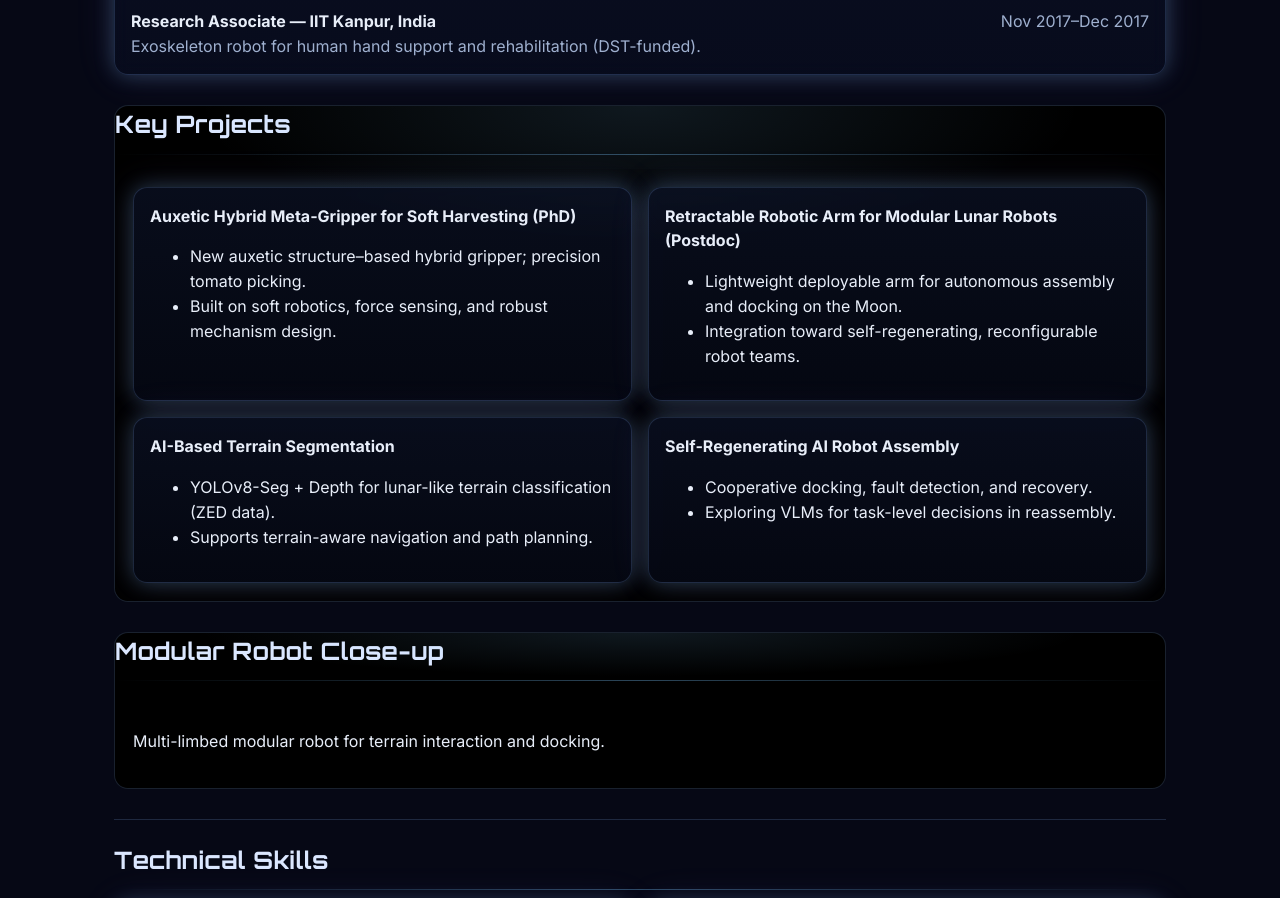
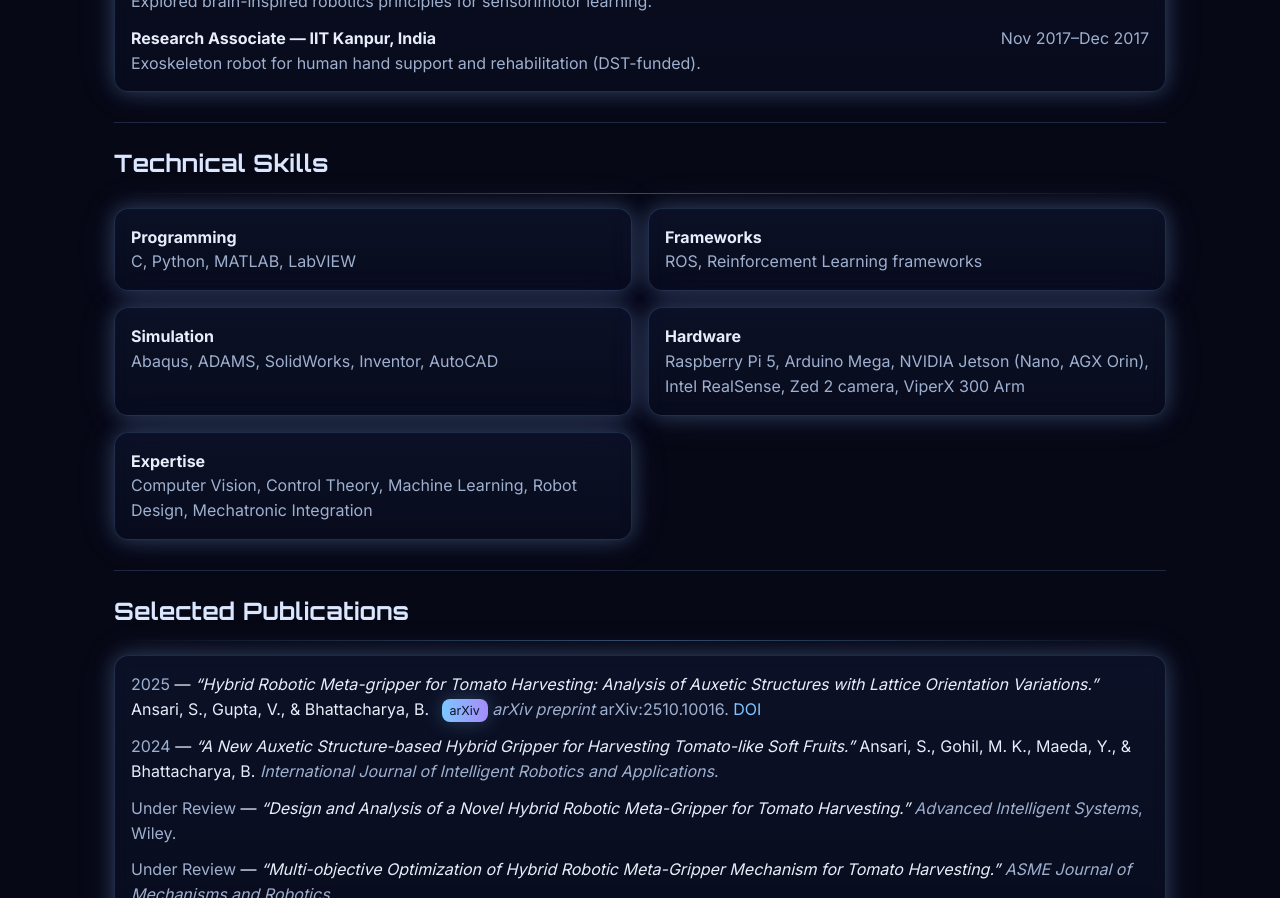
Before and after one commit to shane786/shahidansari.github.io, a plain HTML site: page index.html in a window 1280 px wide. Shown: the part 1902-2800 px from the top of the page. Drawn offline with Linux system fonts and the light colour scheme; files whose address does not match are found by name.

Commit message:
Update index.html

```diff
--- a/index.html
+++ b/index.html
@@ -91,7 +91,7 @@
       pointer-events:none;
     }
 
-    /* ===== Header (planet + orbit + switch) ===== */
+    /* ===== Header (planet + orbit) ===== */
     header{
       position:relative;overflow:hidden;
       padding:28px;border:1px solid var(--border);
@@ -113,6 +113,7 @@
     }
     @keyframes orbit{to{transform:rotate(385deg)}}
 
+    /* Theme Switch */
     .theme-switch{
       display:flex;gap:8px;align-items:center;position:absolute;left:16px;top:16px
     }
@@ -190,48 +191,6 @@
     .inst-name{font-size:.96rem;color:var(--muted);white-space:nowrap}
     .inst-card a{display:flex;align-items:center;gap:12px;color:inherit;text-decoration:none}
     .inst-card a:hover{text-decoration:none}
-
-    /* ====== Section background helpers ====== */
-    .section-bg {
-      position: relative;
-      overflow: hidden;
-      border-radius: 14px;
-      border: 1px solid var(--border);
-      background: #000; /* fallback */
-      padding-top: 0; /* keep h2 at top edge */
-    }
-    .section-bg::before {
-      content: "";
-      position: absolute; inset: 0;
-      background-image: var(--bg-img);
-      background-size: cover; background-position: center;
-      background-attachment: fixed; /* parallax on desktop */
-      filter: saturate(1.05) contrast(1.05) brightness(0.9);
-      opacity: 0.35; /* behind content */
-      z-index: 0;
-    }
-    .section-bg .content {
-      position: relative; z-index: 1;
-      padding: 18px;
-      background: linear-gradient(180deg, rgba(0,0,0,.18), rgba(0,0,0,.08));
-      border-radius: 14px;
-    }
-    [data-theme="moon"] .section-bg::after,
-    [data-theme="mars"] .section-bg::after {
-      content: ""; position: absolute; inset: 0; z-index: 0;
-      pointer-events: none;
-    }
-    [data-theme="moon"] .section-bg::after {
-      background: radial-gradient(60% 40% at 50% 0%,
-                  rgba(124,199,255,.12), transparent 70%);
-    }
-    [data-theme="mars"] .section-bg::after {
-      background: radial-gradient(60% 40% at 50% 0%,
-                  rgba(255,159,67,.14), transparent 70%);
-    }
-    @media (max-width: 800px){
-      .section-bg::before { background-attachment: scroll; }
-    }
   </style>
 
   <!-- Structured data -->
@@ -332,13 +291,10 @@
       </div>
     </section>
 
-    <!-- Research Summary with background -->
-    <section id="summary" class="section-bg"
-      style="--bg-img: url('/assets/bg/moon_outpost.jpg')"
-      data-moon="/assets/bg/moon_outpost.jpg"
-      data-mars="/assets/bg/mars_outpost.jpg">
+    <!-- Your existing sections (unchanged markup) -->
+    <section id="summary">
       <h2>Research Summary</h2>
-      <div class="card content">
+      <div class="card">
         <p>I develop <b>autonomous robotic systems</b> for unstructured and extraterrestrial environments, integrating <b>mechanism design, sensing, and AI-based control</b>. My work spans <b>soft and reconfigurable robotics</b>, <b>robot perception</b>, and <b>reinforcement learning for adaptive autonomy</b>. At the <b>Space Robotics Laboratory (SRL), Tohoku University</b>, I contribute to Japan’s Moonshot R&amp;D Program on <b>reconfigurable robotic arms and intelligent control</b> for lunar surface operations. My goal is to advance <b>resilient robotic manipulation and mobility</b> for planetary exploration and human–robot collaboration.</p>
       </div>
     </section>
@@ -434,52 +390,6 @@
             <div class="muted">Exoskeleton robot for human hand support and rehabilitation (DST-funded).</div>
           </li>
         </ul>
-      </div>
-    </section>
-
-    <!-- Projects with background -->
-    <section id="projects" class="section-bg"
-      style="--bg-img: url('/assets/bg/research_scene.png')">
-      <h2>Key Projects</h2>
-      <div class="content">
-        <div class="grid-2">
-          <div class="card">
-            <strong>Auxetic Hybrid Meta-Gripper for Soft Harvesting (PhD)</strong>
-            <ul>
-              <li>New auxetic structure–based hybrid gripper; precision tomato picking.</li>
-              <li>Built on soft robotics, force sensing, and robust mechanism design.</li>
-            </ul>
-          </div>
-          <div class="card">
-            <strong>Retractable Robotic Arm for Modular Lunar Robots (Postdoc)</strong>
-            <ul>
-              <li>Lightweight deployable arm for autonomous assembly and docking on the Moon.</li>
-              <li>Integration toward self-regenerating, reconfigurable robot teams.</li>
-            </ul>
-          </div>
-          <div class="card">
-            <strong>AI-Based Terrain Segmentation</strong>
-            <ul>
-              <li>YOLOv8-Seg + Depth for lunar-like terrain classification (ZED data).</li>
-              <li>Supports terrain-aware navigation and path planning.</li>
-            </ul>
-          </div>
-          <div class="card">
-            <strong>Self-Regenerating AI Robot Assembly</strong>
-            <ul>
-              <li>Cooperative docking, fault detection, and recovery.</li>
-              <li>Exploring VLMs for task-level decisions in reassembly.</li>
-            </ul>
-          </div>
-        </div>
-      </div>
-    </section>
-
-    <!-- Optional close-up background strip -->
-    <section class="section-bg" style="--bg-img: url('/assets/bg/moonbot.png')">
-      <h2>Modular Robot Close-up</h2>
-      <div class="content">
-        <p>Multi-limbed modular robot for terrain interaction and docking.</p>
       </div>
     </section>
 
@@ -591,32 +501,26 @@
     </section>
 
     <footer>
-      &copy; 2025 Shahid Ansari • Images: © Tohoku University Space Robotics Lab / Moonshot Project (used for academic portfolio). • Last updated: 19 Oct 2025
+      &copy; 2025 Shahid Ansari • Last updated: 19 Oct 2025
     </footer>
   </div>
 
   <script>
-    // Theme switcher (Moon <-> Mars) with image swapping support
+    // Theme switcher (Moon <-> Mars)
+    const root = document.documentElement;
     const btns = document.querySelectorAll('.toggle');
-
     function setTheme(t){
       document.documentElement.setAttribute('data-theme', t);
       btns.forEach(b => b.classList.toggle('active', b.dataset.setTheme === t));
-      // Swap section background images if data-moon/data-mars are provided
-      document.querySelectorAll('.section-bg').forEach(s=>{
-        const alt = s.dataset[t];
-        if(alt){ s.style.setProperty('--bg-img', `url('${alt}')`); }
-      });
+      // Persist choice
       try{ localStorage.setItem('planet-theme', t); }catch(e){}
     }
-
     // Restore previous choice
-    (function(){
-      let t = 'moon';
-      try{ t = localStorage.getItem('planet-theme') || 'moon'; }catch(e){}
-      setTheme(t);
-    })();
-
+    try{
+      const t = localStorage.getItem('planet-theme');
+      if(t){ setTheme(t); }
+      else { setTheme('moon'); }
+    }catch(e){ setTheme('moon'); }
     // Wire clicks
     btns.forEach(b => b.addEventListener('click', () => setTheme(b.dataset.setTheme)));
   </script>
```
